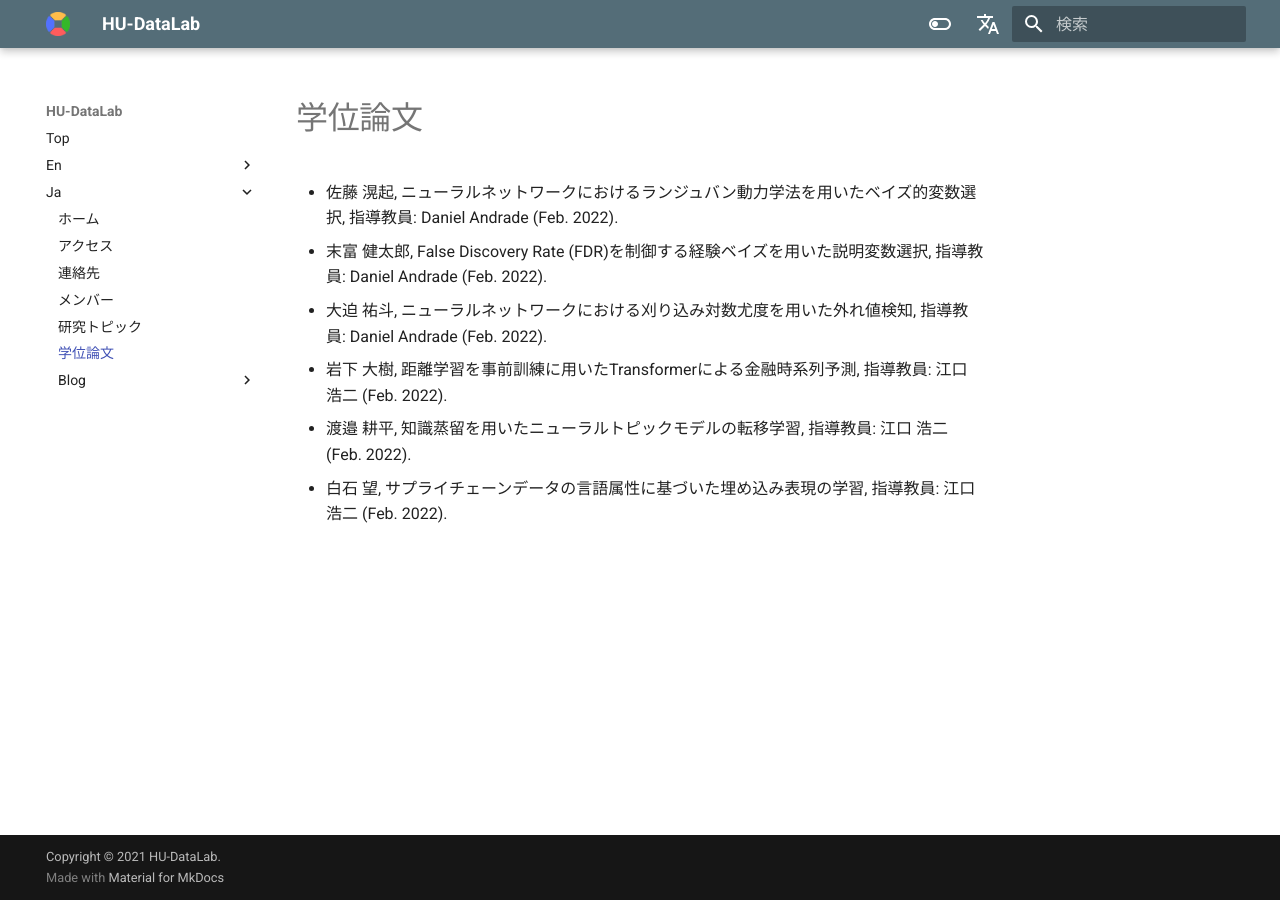
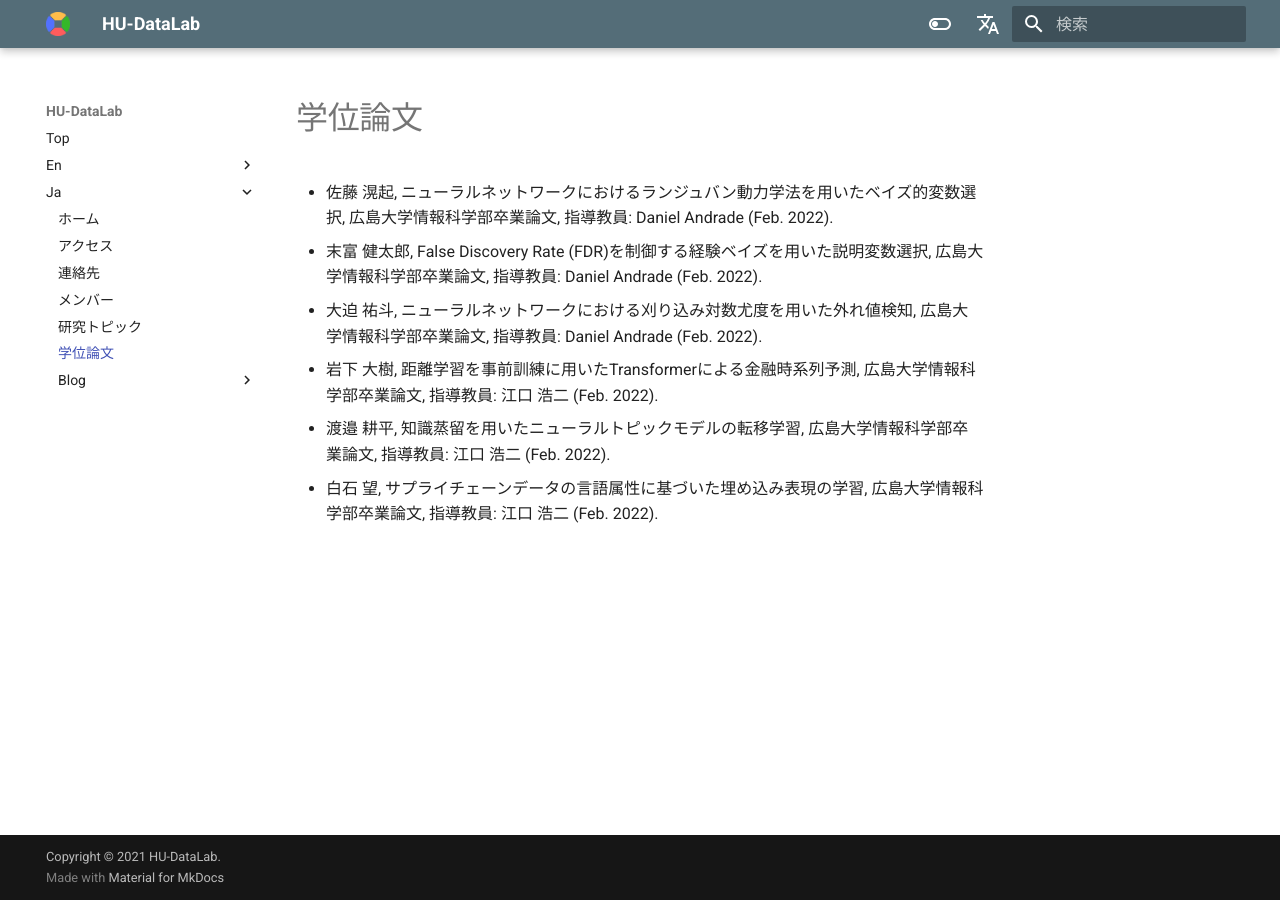
Before and after one commit to lpifj-a/hu-datalab.github.io, an MkDocs documentation site: the page built from docs/ja/theses.md, in a window 1280 px wide. Built offline with MkDocs 1.6.1 and Material for MkDocs 9.7.7, drawn with Linux system fonts in a browser that asks for light colours; comment, search, counter and statistics services are not loaded.

Commit message:
Update theses.md

```diff
--- a/docs/ja/theses.md
+++ b/docs/ja/theses.md
@@ -1,8 +1,8 @@
 # 学位論文
 
-- 佐藤 滉起, ニューラルネットワークにおけるランジュバン動力学法を用いたベイズ的変数選択, 指導教員: Daniel Andrade (Feb. 2022).
-- 末富 健太郎, False Discovery Rate (FDR)を制御する経験ベイズを用いた説明変数選択, 指導教員: Daniel Andrade (Feb. 2022).
-- 大迫 祐斗, ニューラルネットワークにおける刈り込み対数尤度を用いた外れ値検知, 指導教員: Daniel Andrade (Feb. 2022).
-- 岩下 大樹, 距離学習を事前訓練に用いたTransformerによる金融時系列予測, 指導教員: 江口 浩二 (Feb. 2022).
-- 渡邉 耕平, 知識蒸留を用いたニューラルトピックモデルの転移学習, 指導教員: 江口 浩二 (Feb. 2022).
-- 白石 望, サプライチェーンデータの言語属性に基づいた埋め込み表現の学習, 指導教員: 江口 浩二 (Feb. 2022).
+- 佐藤 滉起, ニューラルネットワークにおけるランジュバン動力学法を用いたベイズ的変数選択, 広島大学情報科学部卒業論文, 指導教員: Daniel Andrade (Feb. 2022).
+- 末富 健太郎, False Discovery Rate (FDR)を制御する経験ベイズを用いた説明変数選択, 広島大学情報科学部卒業論文, 指導教員: Daniel Andrade (Feb. 2022).
+- 大迫 祐斗, ニューラルネットワークにおける刈り込み対数尤度を用いた外れ値検知, 広島大学情報科学部卒業論文, 指導教員: Daniel Andrade (Feb. 2022).
+- 岩下 大樹, 距離学習を事前訓練に用いたTransformerによる金融時系列予測, 広島大学情報科学部卒業論文, 指導教員: 江口 浩二 (Feb. 2022).
+- 渡邉 耕平, 知識蒸留を用いたニューラルトピックモデルの転移学習, 広島大学情報科学部卒業論文, 指導教員: 江口 浩二 (Feb. 2022).
+- 白石 望, サプライチェーンデータの言語属性に基づいた埋め込み表現の学習, 広島大学情報科学部卒業論文, 指導教員: 江口 浩二 (Feb. 2022).
```
